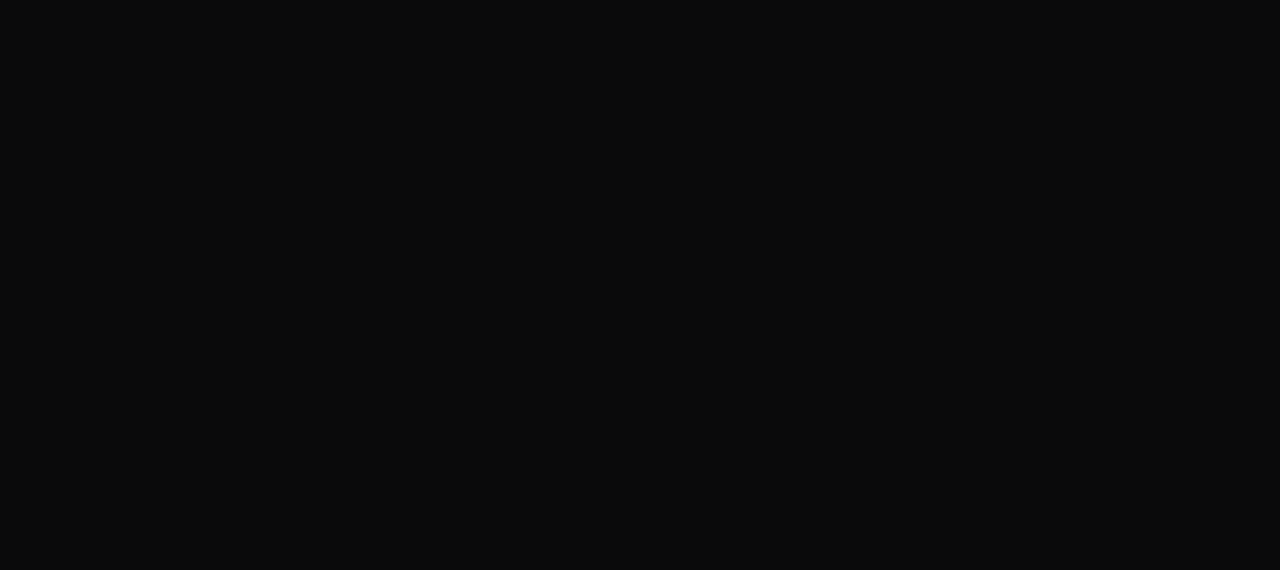
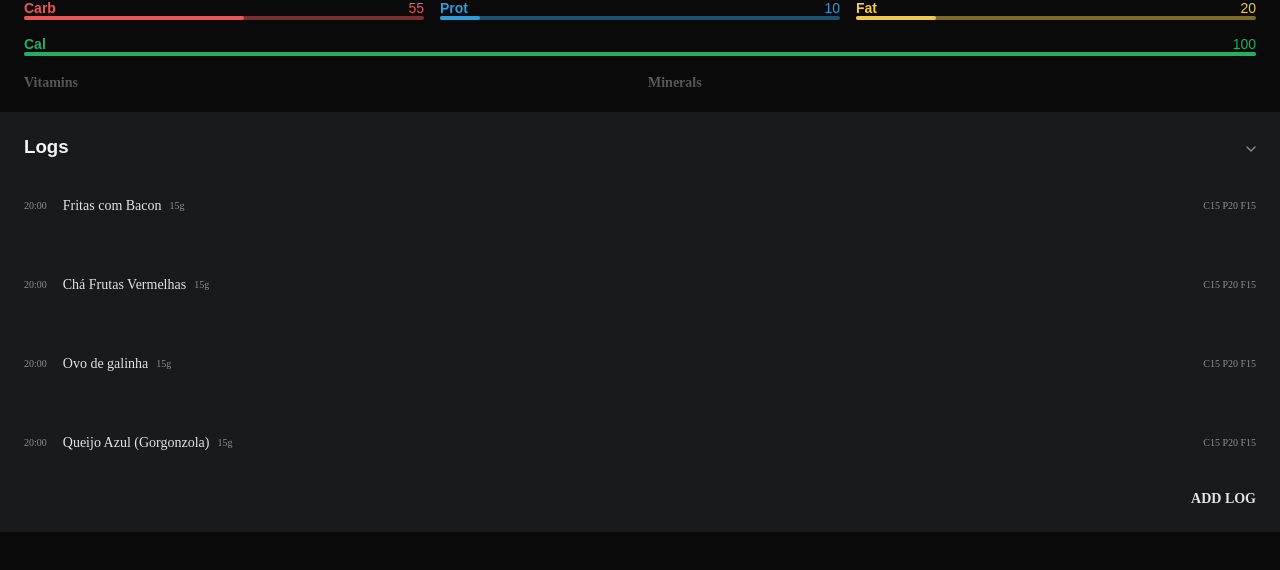
Before and after one commit to antoniobfm/corbik, a Next.js app in the folder apps/web/: page /diet in a window 1280 px wide. Shown: the top 570 px of the page. Built offline with nearby package versions, Linux system fonts and the light colour scheme; a web font is replaced by a local one.

Commit message:
Changed diet page url and Added MacroHeader and LogList module component to diet dashboard

```diff
--- a/apps/web/src/pages/diet.tsx
+++ /dev/null
@@ -1,9 +0,0 @@
-import React from 'react';
-
-// import { Container } from './styles';
-
-const Diet: React.FC = () => {
-  return <div />;
-}
-
-export default Diet;
--- /dev/null
+++ b/apps/web/src/pages/diet/index.tsx
@@ -0,0 +1,16 @@
+import { MacroHeader } from '@/components/MacroHeader';
+import LogList from '@/modules/Dashboard/LogList';
+import React from 'react';
+
+// import { Container } from './styles';
+
+const Diet: React.FC = () => {
+  return (
+    <>
+      <MacroHeader carb={55} fat={20} prot={10} calorie={100} />
+      <LogList />
+    </>
+  )
+}
+
+export default Diet;
```
